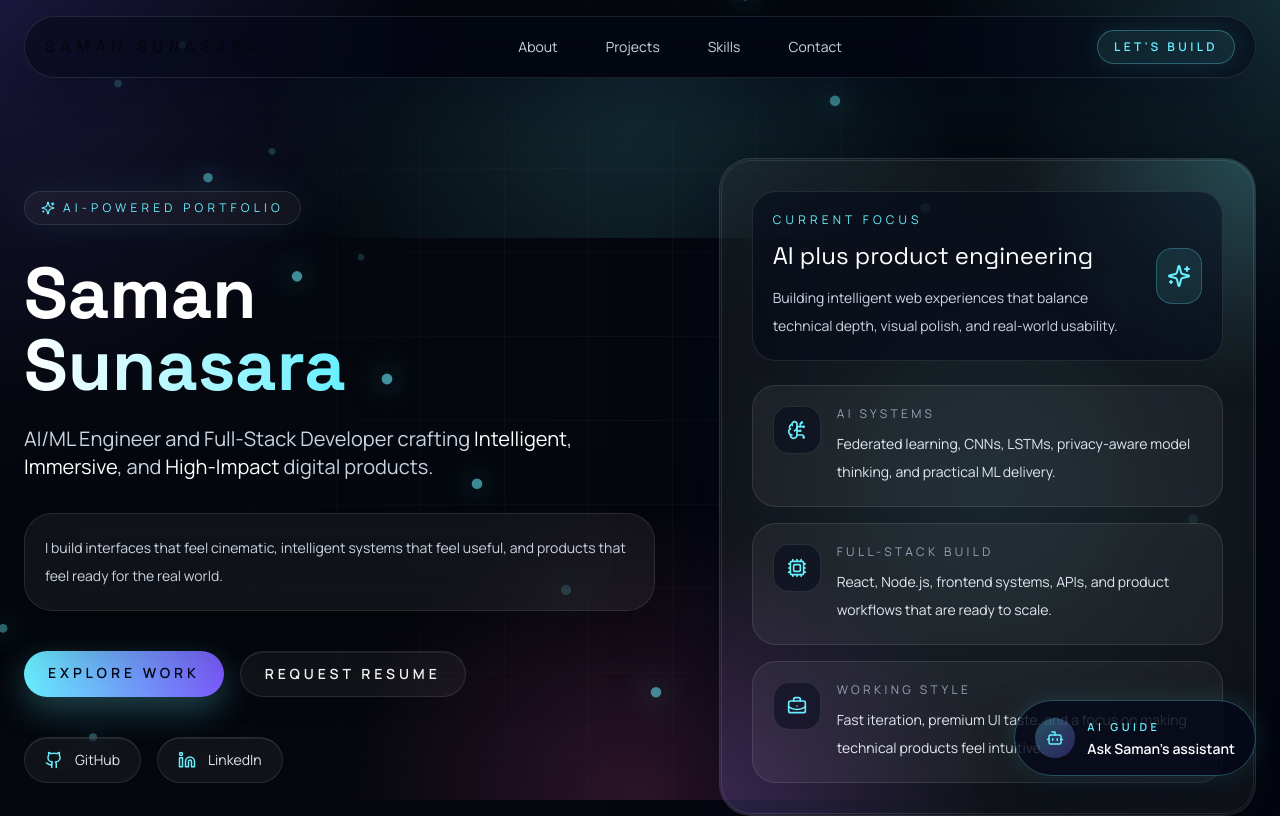
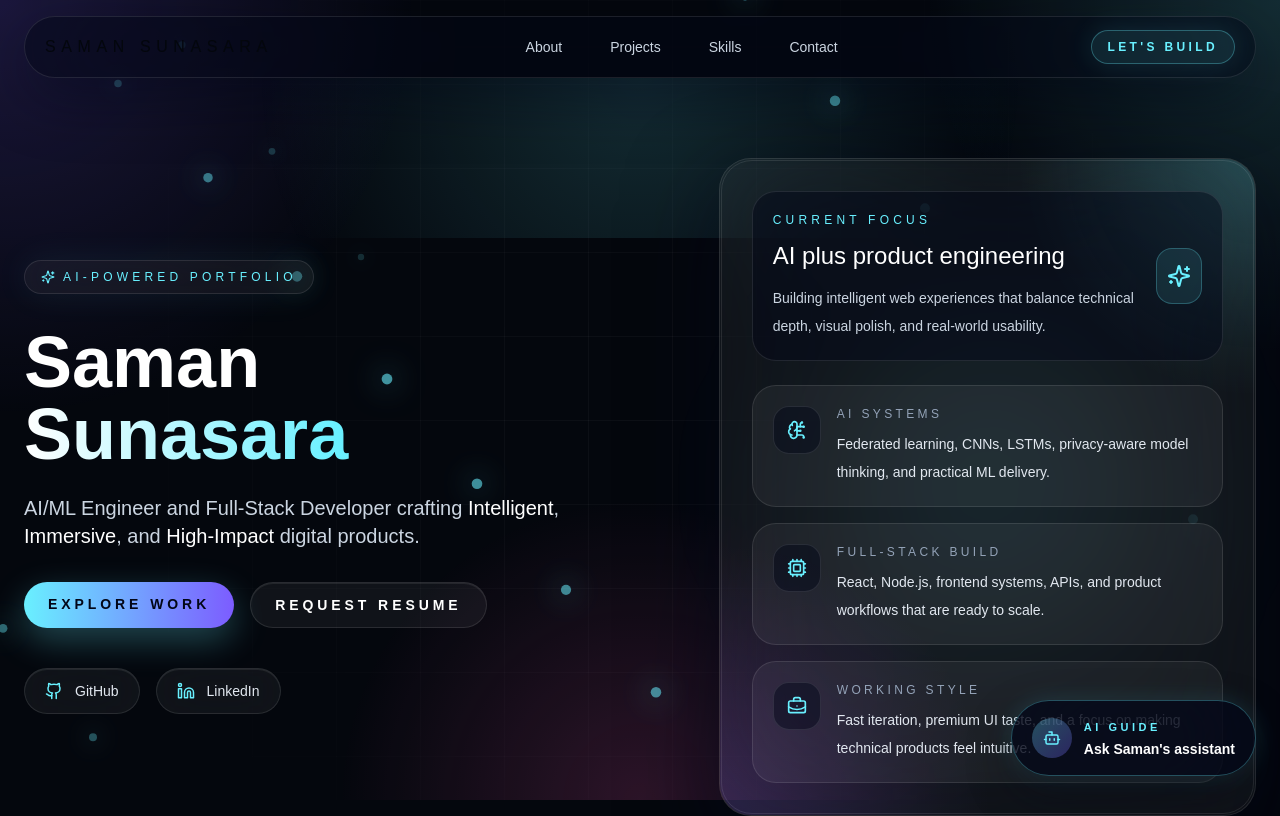
Before and after one commit to Saman-Sunasara/Saman-Sunasara-, a React (Vite) app: page / in a window 1280 px wide. Shown: the top 816 px of the page. Built offline with nearby package versions, Linux system fonts and the light colour scheme.

Commit message:
Remove hero copy and add security headers

```diff
--- a/index.html
+++ b/index.html
@@ -3,6 +3,8 @@
   <head>
     <meta charset="UTF-8" />
     <meta name="viewport" content="width=device-width, initial-scale=1.0" />
+    <meta http-equiv="Content-Security-Policy" content="default-src 'self'; script-src 'self'; style-src 'self' 'unsafe-inline' https://fonts.googleapis.com; img-src 'self' data: https:; font-src 'self' https://fonts.gstatic.com; connect-src 'self' ws: wss:; object-src 'none'; base-uri 'self'; form-action 'self'; frame-ancestors 'none'; upgrade-insecure-requests" />
+    <meta http-equiv="Referrer-Policy" content="strict-origin-when-cross-origin" />
     <meta
       name="description"
       content="Saman Sunasara - AI/ML Engineer and Full-Stack Developer building intelligent digital experiences."
--- a/src/components/Hero.jsx
+++ b/src/components/Hero.jsx
@@ -44,16 +44,8 @@ export function Hero() {
           <motion.div
             initial={{ opacity: 0, y: 24 }}
             animate={{ opacity: 1, y: 0 }}
-            transition={{ duration: 0.8, delay: 0.25 }}
-            className="mt-8 max-w-2xl rounded-[1.75rem] border border-white/10 bg-white/5 p-5 text-sm leading-7 text-slate-300 shadow-glass backdrop-blur-2xl"
-          >
-            I build interfaces that feel cinematic, intelligent systems that feel useful, and products that feel ready for the real world.
-          </motion.div>
-          <motion.div
-            initial={{ opacity: 0, y: 24 }}
-            animate={{ opacity: 1, y: 0 }}
-            transition={{ duration: 0.8, delay: 0.3 }}
-            className="mt-10 flex flex-wrap gap-4"
+            transition={{ duration: 0.8, delay: 0.28 }}
+            className="mt-8 flex flex-wrap gap-4"
           >
             <a
               href="#projects"
```
Also changed, not shown: vercel.json (added), 1 other file (tests, documents, lock files or other folders).
